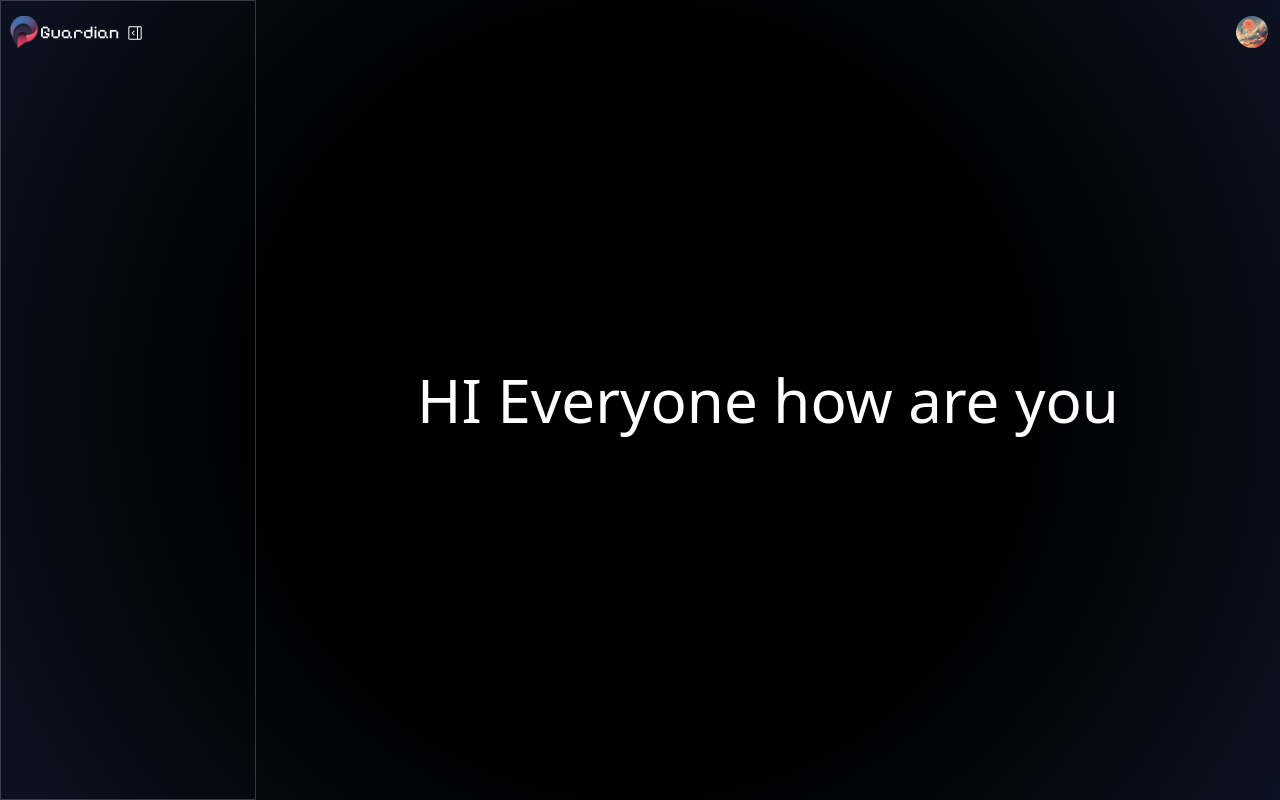
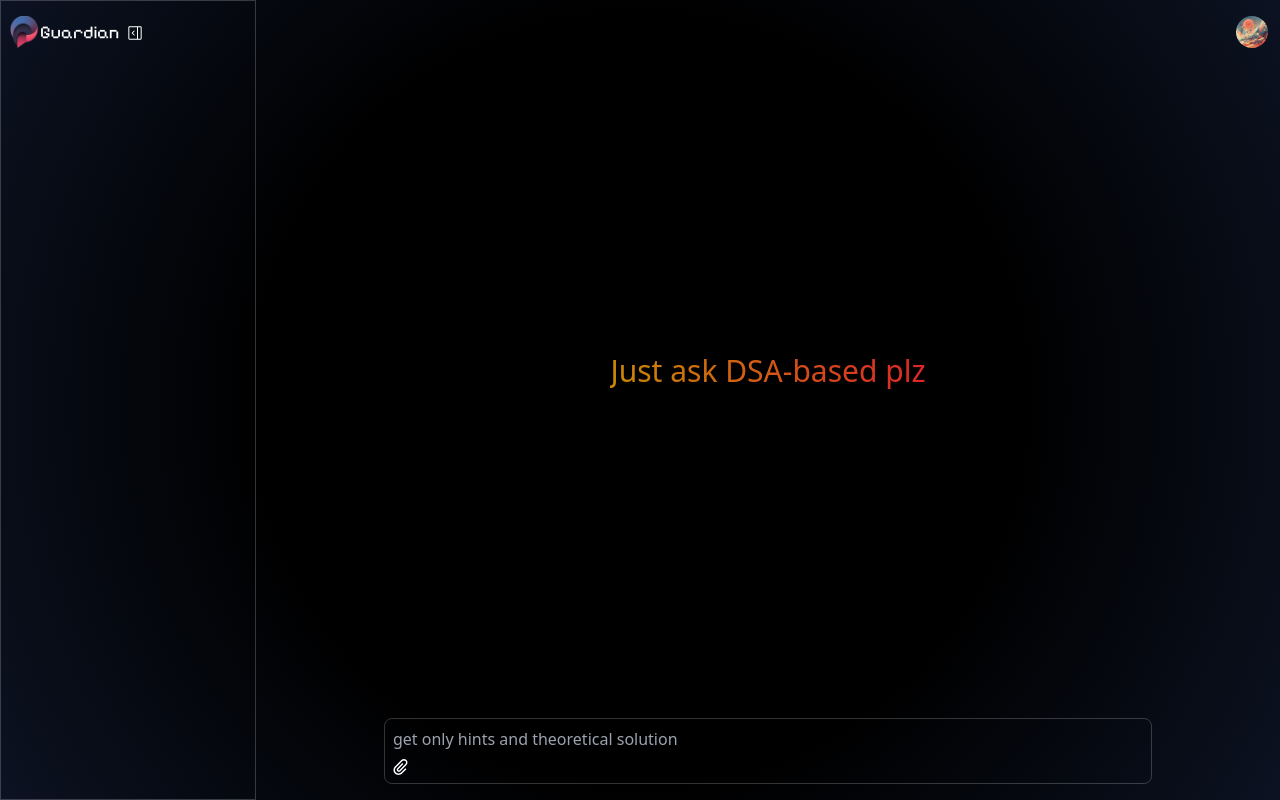
Before and after one commit to Nota0515/guardian, a React (Vite) app: page / in a window 1280 px wide. Built offline with nearby package versions, Linux system fonts and the light colour scheme; a web font is replaced by a local one.

Commit message:
developing the textarea

```diff
--- a/src/pages/Home.jsx
+++ b/src/pages/Home.jsx
@@ -1,10 +1,29 @@
-import React from 'react'
+import React, { useEffect, useRef } from 'react'
 import { useState } from 'react'
 import Button from '../components/Buttons'
 import Userinfotoggle from '../components/Userinfotoggle'
 import { GoSidebarCollapse, GoSidebarExpand } from "react-icons/go";
+import { ImAttachment } from "react-icons/im";
 
 const Home = () => {
+  const textArearef = useRef(null);
+
+  const adjustHeight = () => {
+    const el = textArearef.current;
+    if (!el) return;
+    el.style.height = "auto";
+    el.style.height = `${Math.min(el.scrollHeight, 300)}px`
+
+    if (el.scrollHeight > 300) {
+      el.style.height = "300px";
+      el.style.overflowY = "auto";
+    }
+  }
+
+  useEffect(() => {
+    adjustHeight();
+  }, []);
+
   const BtnClick = () => {
     if (!toogleInfo) {
       settToogleInfo(true);
@@ -15,9 +34,9 @@ const Home = () => {
   }
 
   const openSide = () => {
-    if(!isSidebar){
+    if (!isSidebar) {
       setIsSidebar(true)
-    }else{
+    } else {
       setIsSidebar(false)
     }
   }
@@ -48,8 +67,29 @@ const Home = () => {
         </div>
       </div>
       <div className={`sidebar ${isSidebar ? "w-0 overflow-hidden" : 'w-[16rem]'} transition-all duration-300 ease-in-out border border-l border-white/20 absolute md:static flex h-full `}></div>
-      <div className="mainarea h-full flex flex-1 justify-center items-center">
-        <h1 className='text-6xl'>HI Everyone how are you </h1>
+      <div className="mainarea h-full flex relative flex-col flex-1 justify-center items-center">
+        <div className="allcontent flex w-full h-full justify-center items-center flex-col p-2 pt-12">
+          <div className={`greeting flex w-fit mx-auto bg-gradient-to-r from-yellow-600 to-red-600 text-transparent bg-clip-text justify-center`}>
+            <h1 className='font-normal text-base md:text-3xl '>Just ask DSA-based plz</h1>
+          </div>
+        </div>
+        <div className='downcontent p-4 w-full'>
+          <div className="usertextarea flex flex-col relative items-center justify-center border border-white/20 rounded-lg w-full max-w-3xl min-w-[200px] p-2 mx-auto">
+            <div className='textArea flex w-full justify-center overflow-hidden '>
+              <textarea
+                ref={textArearef}
+                onInput={adjustHeight}
+                className="w-full max-w-3xl min-w-[200px] mx-auto text-base resize-none overflow-y-auto scrollbar-thin scrollbar-thumb-neutral-900 scrollbar-track-transparent
+                scrollbar-thumb-rounded-full focus:outline-none focus:ring-0 border-none border border-white/20 bg-transparent"
+                placeholder='get only hints and theoretical solution'
+                rows={1}
+              ></textarea>
+            </div>
+            <div className='iconsuploads flex w-full justify-between pt-2'>
+              <ImAttachment />
+            </div>
+          </div>
+        </div>
       </div>
     </div>
   )
```
